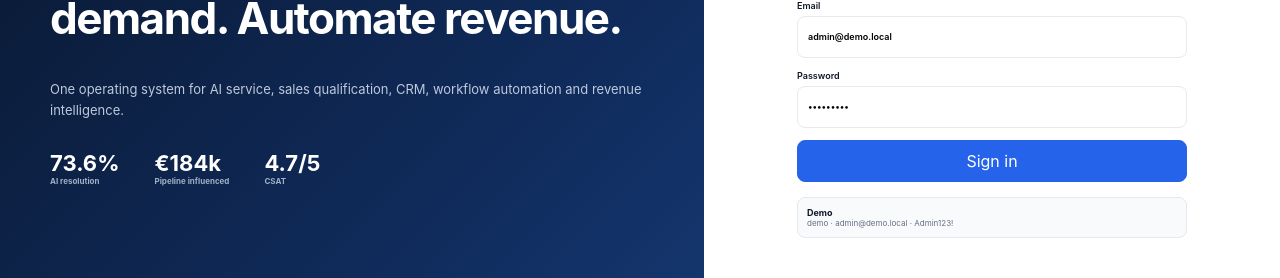
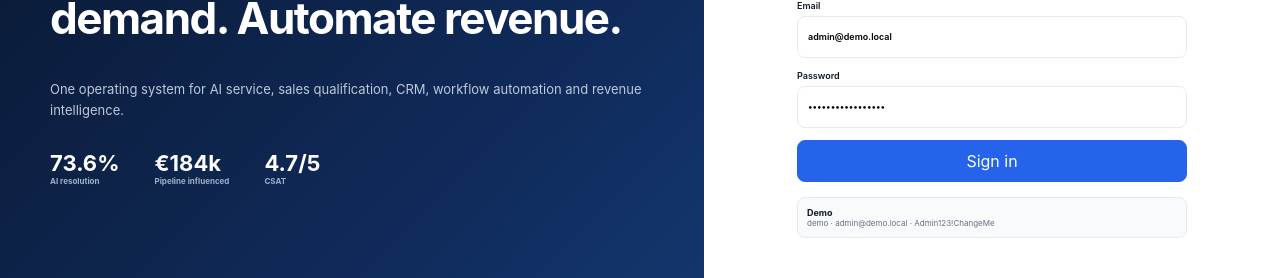
Before and after one commit to burimameti/qualifyai-admin, an Angular app: page /login in a window 1280 px wide. Shown: the part 372-650 px from the top of the page. Built offline with nearby package versions, Linux system fonts and the light colour scheme.

Commit message:
fix(auth): align demo login credentials

```diff
--- a/src/app/features/auth/login.page.ts
+++ b/src/app/features/auth/login.page.ts
@@ -46,7 +46,7 @@ import { AuthService } from "../../core/auth.service";
       </button>
       <div class="error" *ngIf="error">{{ error }}</div>
       <div class="demo">
-        <b>Demo</b><span>demo · admin&#64;demo.local · Admin123!</span>
+        <b>Demo</b><span>demo · admin&#64;demo.local · Admin123!ChangeMe</span>
       </div>
     </form>
   </div>`,
@@ -54,7 +54,7 @@ import { AuthService } from "../../core/auth.service";
 export class LoginPage {
   tenant = "demo";
   email = "admin@demo.local";
-  password = "Admin123!";
+  password = "Admin123!ChangeMe";
   mfaCode = "";
   mfaRequired = false;
   submitting = false;
```
